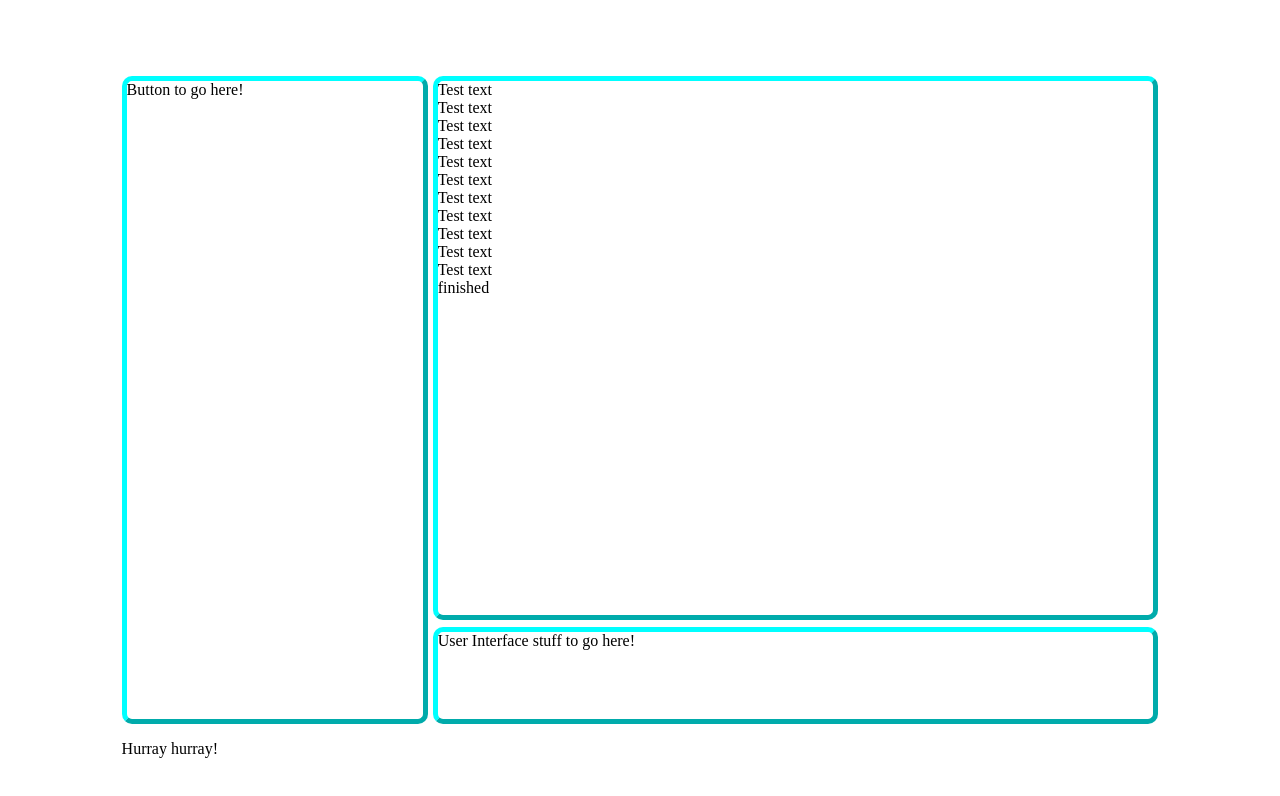
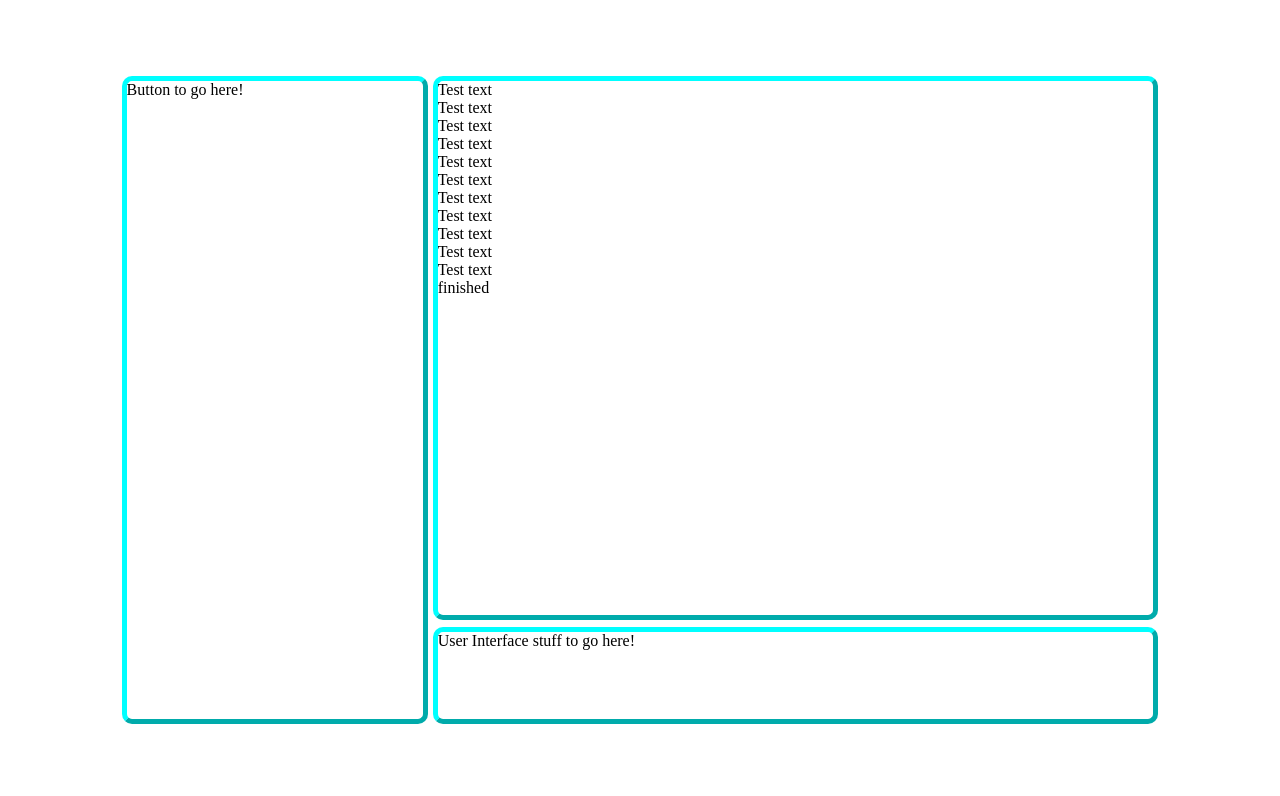
Before and after one commit to DevDolphin7/Learnin-Recursion, a React (Vite) app: page /recursive-kata/1 in a window 1280 px wide. Shown: the top 796 px of the page. Built offline with nearby package versions, Linux system fonts and the light colour scheme.

Commit message:
Remove test comment

```diff
--- a/src/routes/Kata.jsx
+++ b/src/routes/Kata.jsx
@@ -8,7 +8,6 @@ function Kata() {
       <SidePane />
       <MainPane />
       <UserInterfacePane />
-      <p>Hurray hurray!</p>
     </div>
   );
 }
```
